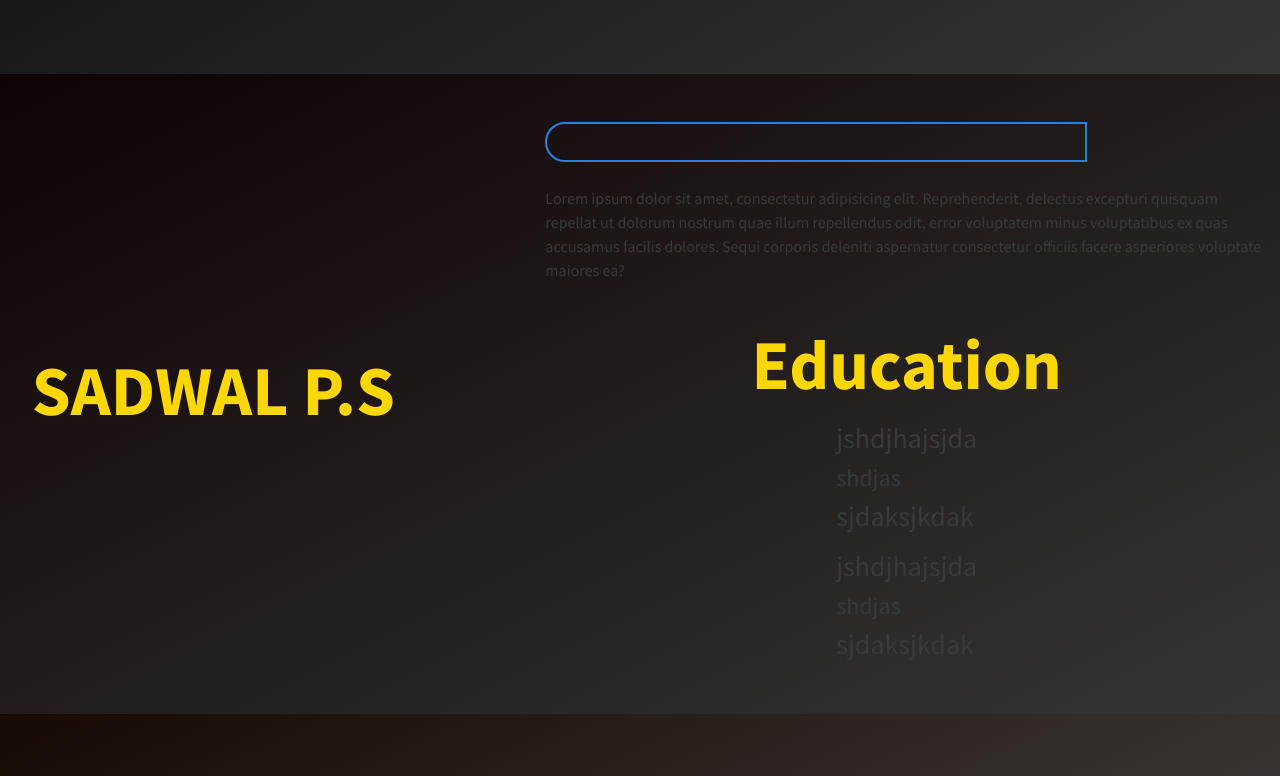
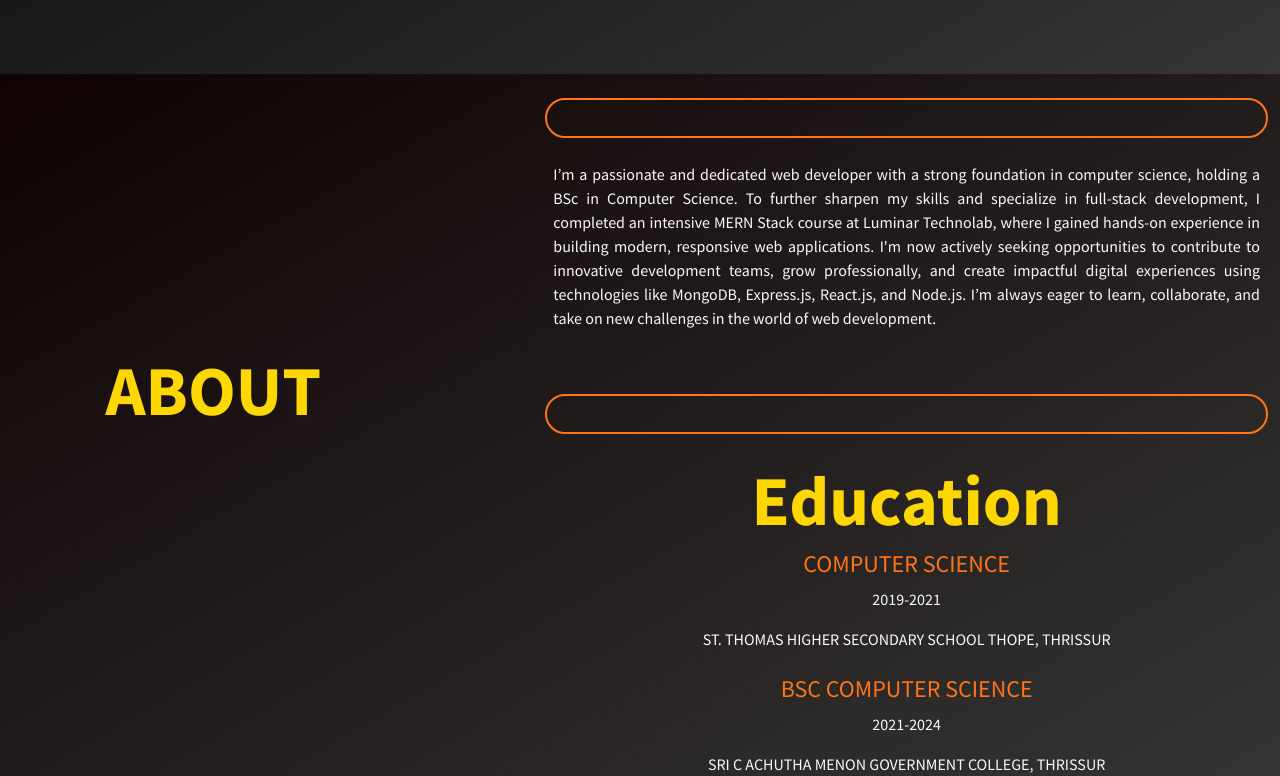
Before and after one commit to Sadwalps/perportfolio, a React (Vite) app: page / in a window 1280 px wide. Shown: the part 720-1496 px from the top of the page. Built offline with nearby package versions, Linux system fonts and the light colour scheme.

Commit message:
about,education section completed

```diff
--- a/src/App.css
+++ b/src/App.css
@@ -127,6 +127,11 @@
   background-image: linear-gradient(to bottom right, rgb(201, 84, 6), yellow);
 }
 
+/* mainprojects */
+#mainprojects{
+   background-image: linear-gradient(to right bottom, rgba(0, 0, 0), rgba(0, 0, 0, 0.837));
+}
+
 /* media queries */
 /* homepage */
 
--- a/src/Homepage.jsx
+++ b/src/Homepage.jsx
@@ -41,27 +41,38 @@ function Homepage() {
         <div className='container-fluid'>
           <div className="row">
             <div className="col-md-4" id='aboutleftdiv'>
-              <h1 id='nametitle'>SADWAL P.S</h1>
+              <h1 id='nametitle'>ABOUT</h1>
             </div>
             <div className='col-md-1'>
             </div>
             <div className="col-md-7 d-flex flex-column">
-              <div className='mt-5  border border-2 border-primary w-75 ' style={{ height: "40px", float: "right", borderRadius: "20px 0px 0px 20px" }}>
+              <div className='mt-4  border border-2 border-warning w-100' style={{ height: "40px", float: "right", borderRadius: "20px 20px 20px 20px" }}>
               </div>
               <div>
-                <p className='mt-4'>Lorem ipsum dolor sit amet, consectetur adipisicing elit. Reprehenderit, delectus excepturi quisquam repellat ut dolorum nostrum quae illum repellendus odit, error voluptatem minus voluptatibus ex quas accusamus facilis dolores. Sequi corporis deleniti aspernatur consectetur officiis facere asperiores voluptate maiores ea?</p>
+                <p className='mt-4 text-light px-2' style={{ textAlign: "justify" }} >I’m a passionate and dedicated web developer with a strong foundation in computer science, holding a BSc in Computer Science. To further sharpen my skills and specialize in full-stack development, I completed an intensive MERN Stack course at Luminar Technolab, where I gained hands-on experience in building modern, responsive web applications.
+
+                  I'm now actively seeking opportunities to contribute to innovative development teams, grow professionally, and create impactful digital experiences using technologies like MongoDB, Express.js, React.js, and Node.js.
+
+                  I’m always eager to learn, collaborate, and take on new challenges in the world of web development.</p>
+              </div>
+              <div className='mt-5  border border-2 border-warning w-100' style={{ height: "40px", float: "right", borderRadius: "20px 20px 20px 20px" }}>
               </div>
 
               {/* Education section */}
 
               <div className='container-fluid pt-4 d-flex flex-column justify-content-center align-items-center '>
                 <h1 id='nametitle'>Education</h1>
-                <div><h3 className='mt-2'>jshdjhajsjda</h3>
-                  <h4>shdjas</h4>
-                  <h3>sjdaksjkdak</h3></div>
-                <div><h3 className='mt-2'>jshdjhajsjda</h3>
-                  <h4>shdjas</h4>
-                  <h3>sjdaksjkdak</h3></div>
+                <div className='text-center text-light'>
+                  <h4 className='text-warning'>COMPUTER SCIENCE</h4>
+                  <div ></div>
+                  <p >2019-2021</p>
+                  <p >ST. THOMAS HIGHER SECONDARY SCHOOL THOPE, THRISSUR</p></div>
+                <div className='text-center text-light mb-3'>
+                   <h4 className='text-warning mt-2'>BSC COMPUTER SCIENCE</h4>
+                        <div ></div>
+                        <p >2021-2024</p>
+                        <p >SRI C ACHUTHA MENON GOVERNMENT COLLEGE, THRISSUR</p>
+                  </div>
               </div>
             </div>
           </div>
--- a/src/Mainproject.jsx
+++ b/src/Mainproject.jsx
@@ -11,7 +11,7 @@ function Mainproject() {
     const handleShow = () => setShow(true);
     return (
         <>
-            <div className='container-fluid pt-4'>
+            <div className='container-fluid pt-4 pb-4' id='mainprojects'>
                 <h1 id='nametitle' className='text-center mt-lg-4 mt-3 mb-lg-4 mb-3'>Main Projects</h1>
                 <div className="row">
                     <div className="col-md-2"></div>
```
